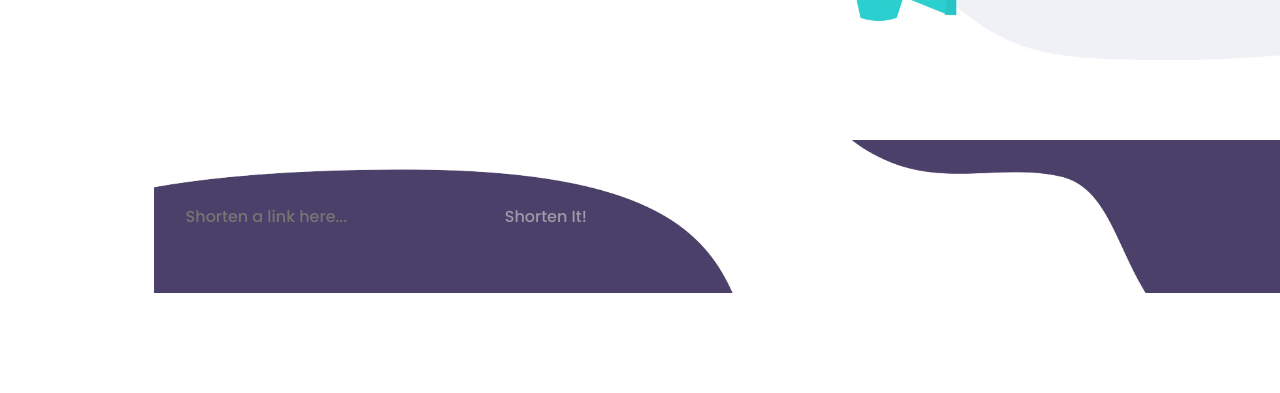
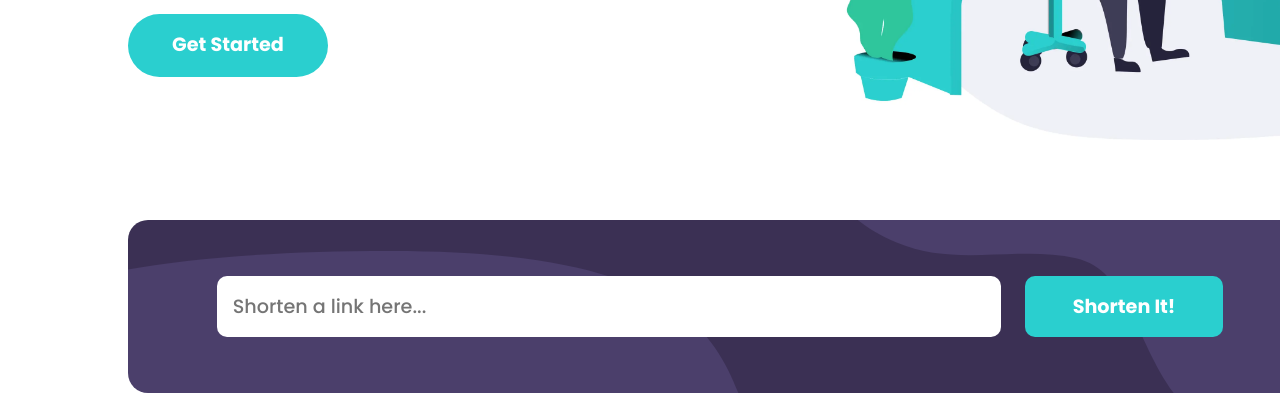
Before and after one commit to arrejoria/url-shortening-landing, a plain HTML site: page index.html in a window 1280 px wide. Shown: the part 561-954 px from the top of the page. Drawn offline with nearby package versions, Linux system fonts and the light colour scheme.

Commit message:
Update files

```diff
--- a/index.html
+++ b/index.html
@@ -92,7 +92,7 @@
       </div>
     </header>
     <!-- Main Section Starts Here  -->
-    <main class="main row" id="main">
+    <main class="main row section align-items-center justify-content-center" id="main">
       <div class="main__content col-12 col-lg-7 d-flex flex-column justify-content-center">
         <h1 class="main__title">More than just shorter links</h1>
         <p class="main__description mb-5">
@@ -111,14 +111,14 @@
 
     <!-- URL Entry Section Starts Here -->
 
-    <section class="shortener section" id="shortener">
-      <div class="shortener__form">
-        <form action="/" >
-          <input class="shortener__input" id="shortInput" type="text" name="shortener" placeholder="Shorten a link here...">
-          <button class="shortener__button" type="submit"> Shorten It!</button>
+    <section class="shortener" id="shortener">
+        <form action="/" class="shortener__form d-flex justify-content-center gap-4">
+          <input class="shortener__input py-3 px-3" id="shortInput" type="text" name="shortener" placeholder="Shorten a link here...">
+          <button class="shortener__button py-3 px-5" type="submit"> Shorten It!</button>
         </form>
-      </div>
     </section>
+
+    <!-- Feature Section Starts Here -->
 
 
     <!-- Modernizr -->
--- a/sass/main.scss
+++ b/sass/main.scss
@@ -86,14 +86,35 @@
 
 .shortener {
     position: relative;
+    &__form {
+        position: absolute;
+        background-color: $primary--;
+        background-image: url("../assets/images/bg-shorten-desktop.svg");
+        background-size: cover; /* Ajusta el tamaño de la imagen para cubrir todo el fondo */
+        border-radius: 20px;
+        padding: 3.5rem 2rem;
+        width: 100%;
+    }
 
-    &__form {
-        // position: absolute;
-        background-image: url("../assets/images/bg-shorten-desktop.webp");
-        background-size: cover; /* Ajusta el tamaño de la imagen para cubrir todo el fondo */
-        background-repeat: no-repeat; /* Evita que la imagen se repita */
-        background-attachment: fixed;
-        padding: 4rem 2rem;
+    &__input, &__button {
+        font-size: 1.2rem;
+    }
+
+    &__input {
+        background-color: $white;
+        border-radius: 10px;
+        color: $very-dark-violet;
+        width: 100%;
+        max-width: 70%;
+        z-index: 10;
+    }
+
+    &__button {
+        background-color: $primary-;
+        border-radius: 10px;
+        color: $white;
+        font-weight: $font-weight-2;
+
     }
 }
 
--- a/sass/utils/_base.scss
+++ b/sass/utils/_base.scss
@@ -8,7 +8,7 @@ html {
   // background-color: gray;
   font-size: 62.5%; // makes 1rem = 10px
   scroll-behavior: smooth;
-
+  min-height: 100vh;
   @media only screen and (min-width: $breakpoint-desktop) {
     font-size: 70%;
   }
@@ -29,6 +29,7 @@ body {
   background-repeat: no-repeat;
   background-size: contain;
   background-position: top;
+  overflow: hidden;
 
   height: 100vh;
 }
@@ -36,8 +37,7 @@ body {
 
 .body-container {
   margin: 0 auto;
-  padding: 0 12vw;
-  overflow: hidden;
+  padding: 0 10vw;
   width: 1440px;
 }
 
```
Also changed, not shown: assets/images/bg-shorten-desktop.svg (added), css/main.css, 1 other file.
